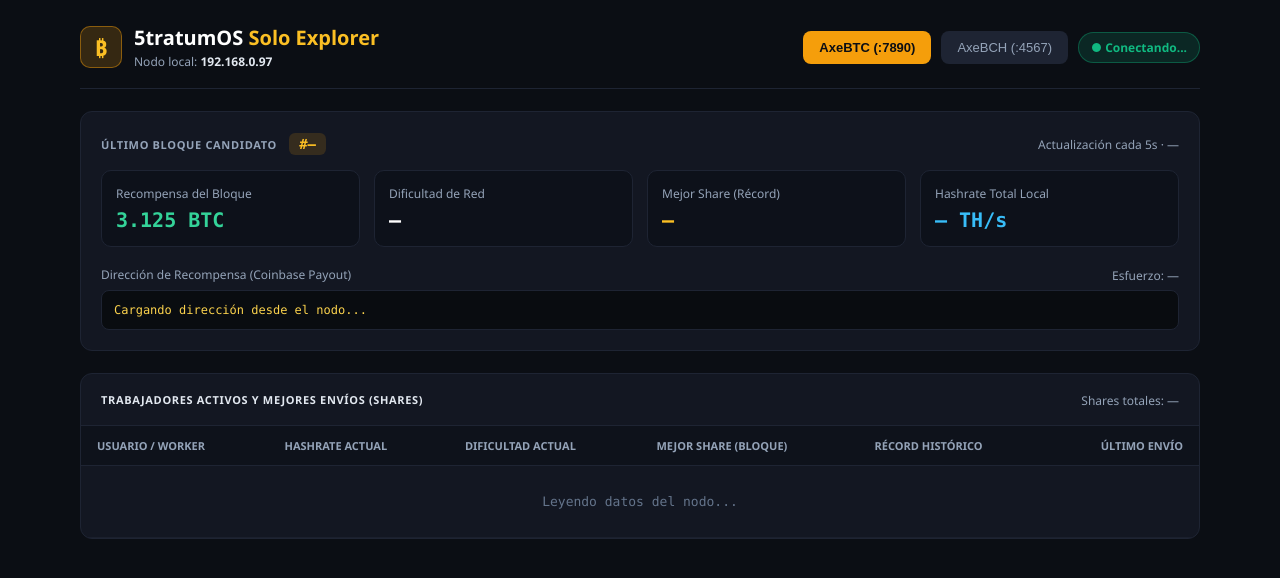
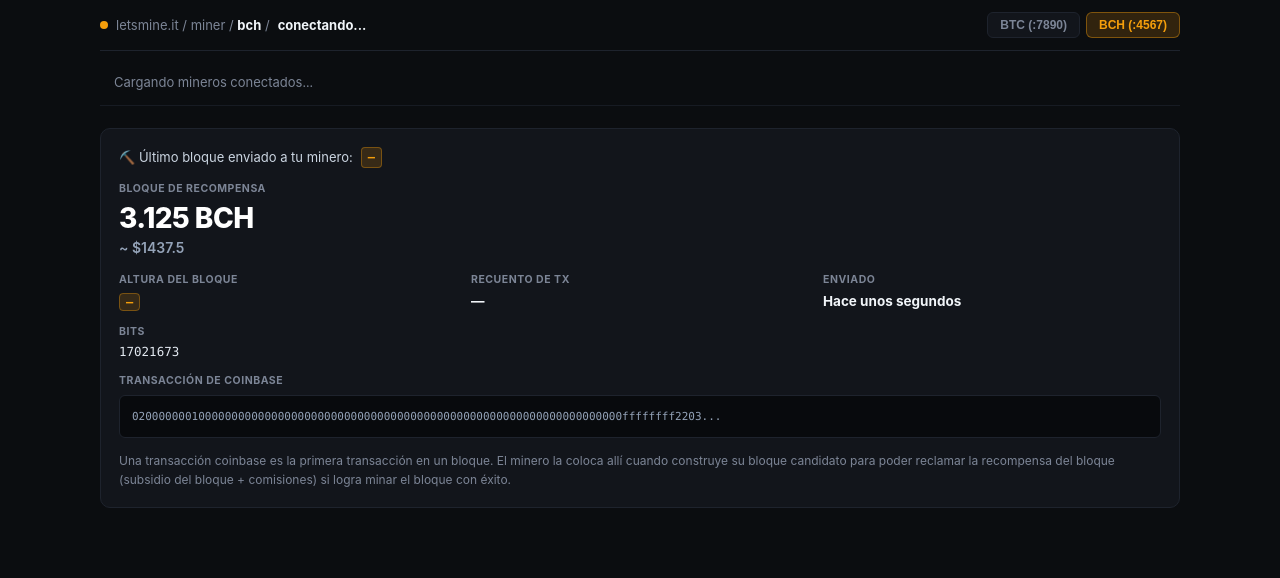
Before and after one commit to mongobarrabi-cloud/solo-explorer, a plain HTML site: page index.html in a window 1280 px wide. Drawn offline with Linux system fonts and the light colour scheme.

Commit message:
Update title and styles in index.html

```diff
--- a/index.html
+++ b/index.html
@@ -1,212 +1,399 @@
+
 <!DOCTYPE html>
 <html lang="es">
 <head>
   <meta charset="UTF-8" />
   <meta name="viewport" content="width=device-width, initial-scale=1.0" />
-  <title>LetsMine Local — 5tratumOS Solo Node</title>
+  <title>letsmine.it — Solo Explorer</title>
   <style>
+    :root {
+      --bg: #0b0d10;
+      --surface: #12151b;
+      --surface-2: #181c24;
+      --hex-bg: #080a0d;
+      --line: #1e232d;
+      --text: #f1f5f9;
+      --muted: #7c8596;
+      --green: #10b981;
+      --green-pill: rgba(16, 185, 129, 0.16);
+      --amber: #f59e0b;
+      --amber-pill: rgba(245, 158, 11, 0.16);
+      --red: #ef4444;
+    }
+
     * { box-sizing: border-box; margin: 0; padding: 0; }
-    body { background-color: #0b0e14; color: #e2e8f0; font-family: 'Segoe UI', system-ui, -apple-system, sans-serif; padding: 24px; }
-    .container { max-width: 1120px; margin: 0 auto; display: flex; flex-direction: column; gap: 22px; }
-    header { display: flex; flex-wrap: wrap; justify-content: space-between; align-items: center; gap: 16px; border-bottom: 1px solid #1e2433; padding-bottom: 18px; }
-    .brand { display: flex; align-items: center; gap: 12px; }
-    .logo { width: 42px; height: 42px; border-radius: 10px; background: rgba(245, 158, 11, 0.18); border: 1px solid rgba(245, 158, 11, 0.45); display: flex; align-items: center; justify-content: center; color: #fbbf24; font-weight: 800; font-size: 22px; }
-    h1 { font-size: 20px; font-weight: 700; color: #ffffff; }
-    h1 span { color: #fbbf24; }
-    .sub { font-size: 12px; color: #94a3b8; margin-top: 2px; }
-    .controls { display: flex; align-items: center; gap: 10px; flex-wrap: wrap; }
-    button { border: none; padding: 9px 16px; border-radius: 8px; font-size: 13px; cursor: pointer; transition: 0.2s; }
-    .tab-active { background-color: #f59e0b; color: #0b0e14; font-weight: 700; }
-    .tab-inactive { background-color: #1e2433; color: #94a3b8; }
-    .tab-inactive:hover { background-color: #283044; color: #ffffff; }
-    .badge { padding: 6px 12px; border-radius: 999px; font-size: 12px; font-weight: 600; }
-    .badge-live { background: rgba(16, 185, 129, 0.15); color: #10b981; border: 1px solid rgba(16, 185, 129, 0.35); }
-    .badge-err { background: rgba(239, 68, 68, 0.15); color: #f87171; border: 1px solid rgba(239, 68, 68, 0.35); }
-    .card { background-color: #131722; border: 1px solid #1e2433; border-radius: 12px; padding: 20px; }
-    .card-header { display: flex; flex-wrap: wrap; justify-content: space-between; align-items: center; gap: 10px; margin-bottom: 16px; }
-    .label-up { font-size: 11px; text-transform: uppercase; letter-spacing: 0.06em; color: #94a3b8; font-weight: 700; }
-    .height-pill { background: rgba(245, 158, 11, 0.15); color: #fbbf24; padding: 3px 10px; border-radius: 6px; font-family: Consolas, monospace; font-weight: 700; font-size: 14px; margin-left: 8px; }
-    .grid-4 { display: grid; grid-template-columns: repeat(auto-fit, minmax(210px, 1fr)); gap: 14px; margin-bottom: 18px; }
-    .stat-box { background-color: #0d111a; border: 1px solid #1e2433; border-radius: 10px; padding: 14px; }
-    .stat-title { font-size: 12px; color: #94a3b8; }
-    .stat-val { font-size: 20px; font-weight: 700; font-family: Consolas, monospace; margin-top: 6px; }
-    .c-green { color: #34d399; }
-    .c-white { color: #ffffff; }
-    .c-amber { color: #fbbf24; }
-    .c-sky { color: #38bdf8; }
-    .hex-box { background-color: #090c10; border: 1px solid #1e2433; border-radius: 8px; padding: 12px; font-family: Consolas, monospace; font-size: 12px; color: #fcd34d; word-break: break-all; margin-top: 6px; }
-    .table-card { padding: 0; overflow: hidden; }
-    .table-top { padding: 16px 20px; border-bottom: 1px solid #1e2433; display: flex; justify-content: space-between; align-items: center; flex-wrap: wrap; gap: 8px; }
-    .table-wrap { overflow-x: auto; }
-    table { width: 100%; border-collapse: collapse; text-align: left; }
-    th { background-color: #0e121b; color: #94a3b8; font-size: 11px; text-transform: uppercase; padding: 12px 16px; border-bottom: 1px solid #1e2433; }
-    td { padding: 14px 16px; border-bottom: 1px solid rgba(30, 36, 51, 0.7); font-family: Consolas, monospace; font-size: 13px; }
-    tr:hover td { background-color: rgba(30, 41, 59, 0.35); }
-    .dot { display: inline-block; width: 8px; height: 8px; border-radius: 50%; margin-right: 8px; }
-    .dot-on { background-color: #10b981; box-shadow: 0 0 8px #10b981; }
-    .dot-off { background-color: #475569; }
+    body {
+      background: var(--bg);
+      color: var(--text);
+      font-family: -apple-system, BlinkMacSystemFont, "Inter", "Segoe UI", Roboto, sans-serif;
+      font-size: 13px;
+      line-height: 1.4;
+      padding: 12px 16px 32px;
+    }
+
+    .page {
+      max-width: 1080px;
+      margin: 0 auto;
+    }
+
+    /* Barra superior minimalista estilo letsmine.it/miner/btc/1C... */
+    .top-nav {
+      display: flex;
+      justify-content: space-between;
+      align-items: center;
+      flex-wrap: wrap;
+      gap: 10px;
+      padding-bottom: 12px;
+      margin-bottom: 8px;
+      border-bottom: 1px solid var(--line);
+    }
+
+    .crumb {
+      display: flex;
+      align-items: center;
+      gap: 8px;
+      font-size: 13px;
+      color: var(--muted);
+    }
+
+    .crumb strong { color: var(--text); font-weight: 700; }
+
+    .live-dot {
+      width: 8px;
+      height: 8px;
+      border-radius: 50%;
+      background: var(--amber);
+    }
+    .live-dot.ok {
+      background: var(--green);
+      box-shadow: 0 0 8px var(--green);
+    }
+
+    .coin-tabs {
+      display: flex;
+      gap: 6px;
+    }
+
+    .coin-tab {
+      background: var(--surface);
+      border: 1px solid var(--line);
+      color: var(--muted);
+      padding: 5px 12px;
+      border-radius: 6px;
+      font-size: 12px;
+      font-weight: 600;
+      cursor: pointer;
+    }
+
+    .coin-tab.active {
+      background: var(--amber-pill);
+      border-color: rgba(245, 158, 11, 0.4);
+      color: var(--amber);
+    }
+
+    /* 1. Lista superior de Workers (sin cabecera, limpia como en la foto) */
+    .workers-wrap {
+      width: 100%;
+      overflow-x: auto;
+      margin-bottom: 22px;
+    }
+
+    .workers-table {
+      width: 100%;
+      border-collapse: collapse;
+      white-space: nowrap;
+    }
+
+    .workers-table td {
+      padding: 10px 12px;
+      border-bottom: 1px solid rgba(30, 35, 45, 0.65);
+      font-variant-numeric: tabular-nums;
+      font-size: 13px;
+    }
+
+    .workers-table tr:hover td {
+      background: rgba(255, 255, 255, 0.02);
+    }
+
+    .w-name {
+      display: flex;
+      align-items: center;
+      gap: 9px;
+      font-weight: 600;
+      color: #e2e8f0;
+    }
+
+    .w-dot {
+      width: 7px;
+      height: 7px;
+      border-radius: 50%;
+      background: var(--green);
+      flex-shrink: 0;
+    }
+    .w-dot.off { background: var(--amber); }
+
+    .w-bold { font-weight: 600; color: #f8fafc; }
+    .w-dim { color: var(--muted); }
+    .w-bad { color: var(--red); }
+
+    /* 2. Sección central: Último bloque enviado a tu minero */
+    .candidate-box {
+      background: var(--surface);
+      border: 1px solid var(--line);
+      border-radius: 10px;
+      padding: 18px;
+      margin-bottom: 24px;
+    }
+
+    .cand-header {
+      display: flex;
+      align-items: center;
+      gap: 8px;
+      font-size: 13px;
+      color: #cbd5e1;
+      margin-bottom: 14px;
+    }
+
+    .height-tag {
+      background: var(--amber-pill);
+      color: var(--amber);
+      border: 1px solid rgba(245, 158, 11, 0.35);
+      font-family: ui-monospace, SFMono-Regular, Menlo, monospace;
+      font-weight: 700;
+      font-size: 12px;
+      padding: 1px 6px;
+      border-radius: 4px;
+    }
+
+    .kicker {
+      font-size: 10.5px;
+      font-weight: 700;
+      letter-spacing: 0.05em;
+      text-transform: uppercase;
+      color: var(--muted);
+    }
+
+    .reward-main {
+      font-size: 28px;
+      font-weight: 800;
+      color: #ffffff;
+      margin-top: 2px;
+      letter-spacing: -0.02em;
+    }
+
+    .reward-sub {
+      font-size: 14px;
+      font-weight: 600;
+      color: #94a3b8;
+      margin-bottom: 16px;
+    }
+
+    .stats-3col {
+      display: grid;
+      grid-template-columns: repeat(3, minmax(110px, 1fr));
+      gap: 14px;
+      margin-bottom: 14px;
+    }
+
+    .stat-val {
+      margin-top: 4px;
+      font-size: 13.5px;
+      font-weight: 700;
+      color: #f1f5f9;
+    }
+
+    .bits-row {
+      margin-bottom: 14px;
+    }
+
+    .bits-code {
+      margin-top: 3px;
+      font-family: ui-monospace, SFMono-Regular, Menlo, monospace;
+      font-size: 12.5px;
+      color: #e2e8f0;
+    }
+
+    .coinbase-dump {
+      margin-top: 6px;
+      background: var(--hex-bg);
+      border: 1px solid var(--line);
+      border-radius: 6px;
+      padding: 12px;
+      font-family: ui-monospace, SFMono-Regular, Menlo, monospace;
+      font-size: 11px;
+      color: #94a3b8;
+      word-break: break-all;
+      line-height: 1.55;
+      margin-bottom: 14px;
+    }
+
+    .coinbase-desc {
+      font-size: 12px;
+      color: var(--muted);
+      line-height: 1.55;
+    }
+
+    .coinbase-desc p + p { margin-top: 10px; }
+
+    .addr-mark {
+      background: var(--amber-pill);
+      color: #fbbf24;
+      padding: 1px 5px;
+      border-radius: 3px;
+      font-weight: 600;
+    }
+
+    /* 3. Sección inferior: Últimos envíos / Últimos bloques */
+    .feed-tabs {
+      display: flex;
+      gap: 20px;
+      border-bottom: 1px solid var(--line);
+      margin-bottom: 6px;
+    }
+
+    .feed-tab {
+      background: none;
+      border: none;
+      color: var(--muted);
+      font-size: 13px;
+      font-weight: 600;
+      padding: 8px 2px;
+      cursor: pointer;
+      border-bottom: 2px solid transparent;
+    }
+
+    .feed-tab.active {
+      color: var(--green);
+      border-bottom-color: var(--green);
+    }
+
+    .feed-wrap {
+      width: 100%;
+      overflow-x: auto;
+    }
+
+    .feed-table {
+      width: 100%;
+      border-collapse: collapse;
+      white-space: nowrap;
+      text-align: left;
+    }
+
+    .feed-table th {
+      font-size: 10.5px;
+      font-weight: 700;
+      text-transform: uppercase;
+      letter-spacing: 0.04em;
+      color: var(--muted);
+      padding: 10px 10px;
+      border-bottom: 1px solid var(--line);
+    }
+
+    .feed-table td {
+      padding: 10px 10px;
+      border-bottom: 1px solid rgba(30, 35, 45, 0.55);
+      vertical-align: top;
+      font-variant-numeric: tabular-nums;
+    }
+
+    .diff-chip {
+      display: inline-block;
+      background: var(--surface-2);
+      border: 1px solid var(--line);
+      color: #cbd5e1;
+      font-family: ui-monospace, monospace;
+      font-size: 11.5px;
+      font-weight: 600;
+      padding: 2px 7px;
+      border-radius: 4px;
+    }
+
+    .diff-chip.mega {
+      background: var(--green-pill);
+      border-color: rgba(16, 185, 129, 0.35);
+      color: var(--green);
+    }
+
+    .hash-line {
+      font-family: ui-monospace, SFMono-Regular, Menlo, monospace;
+      font-size: 12px;
+      color: #94a3b8;
+    }
+
+    .hash-lead {
+      color: var(--green);
+      font-weight: 700;
+    }
+
+    .rig-model {
+      display: block;
+      font-size: 11px;
+      color: var(--muted);
+      margin-top: 2px;
+    }
   </style>
 </head>
 <body>
-  <div class="container">
-    <header>
-      <div class="brand">
-        <div class="logo">₿</div>
-        <div>
-          <h1>5tratumOS <span>Solo Explorer</span></h1>
-          <div class="sub">Nodo local: <strong style="color:#e2e8f0" id="host-label">192.168.0.97</strong></div>
-        </div>
+  <div class="page">
+    <!-- Barra superior estilo letsmine.it/miner/btc/... -->
+    <div class="top-nav">
+      <div class="crumb">
+        <span id="connLight" class="live-dot"></span>
+        <span>letsmine.it / miner / <strong id="coinSlug">bch</strong> /</span>
+        <strong id="walletShort">conectando...</strong>
       </div>
-      <div class="controls">
-        <button id="btn-btc" onclick="switchPool('axebtc')" class="tab-active">AxeBTC (:7890)</button>
-        <button id="btn-bch" onclick="switchPool('axebch')" class="tab-inactive">AxeBCH (:4567)</button>
-        <span id="status-badge" class="badge badge-live">● Conectando...</span>
+      <div class="coin-tabs">
+        <button id="swBtc" class="coin-tab" onclick="selectNetwork('BTC')">BTC (:7890)</button>
+        <button id="swBch" class="coin-tab active" onclick="selectNetwork('BCH')">BCH (:4567)</button>
       </div>
-    </header>
+    </div>
 
-    <section class="card">
-      <div class="card-header">
-        <div>
-          <span class="label-up">Último Bloque Candidato</span>
-          <span id="block-height" class="height-pill">#—</span>
-        </div>
-        <div class="sub">Actualización cada 5s · <span id="last-update">—</span></div>
+    <!-- 1. Tabla superior de Workers (sin cabecera, igual a la captura) -->
+    <div class="workers-wrap">
+      <table class="workers-table">
+        <tbody id="workersList">
+          <tr>
+            <td class="w-dim" style="padding:14px;">Cargando mineros conectados...</td>
+          </tr>
+        </tbody>
+      </table>
+    </div>
+
+    <!-- 2. Último bloque enviado a tu minero -->
+    <div class="candidate-box">
+      <div class="cand-header">
+        <span>⛏️ Último bloque enviado a tu minero:</span>
+        <span id="blkHeightTop" class="height-tag">—</span>
       </div>
 
-      <div class="grid-4">
-        <div class="stat-box">
-          <div class="stat-title">Recompensa del Bloque</div>
-          <div id="block-reward" class="stat-val c-green">3.125 BTC</div>
+      <div class="kicker">BLOQUE DE RECOMPENSA</div>
+      <div id="blkReward" class="reward-main">3.125 BCH</div>
+      <div id="blkUsd" class="reward-sub">~ $1437.5</div>
+
+      <div class="stats-3col">
+        <div>
+          <div class="kicker">ALTURA DEL BLOQUE</div>
+          <div class="stat-val"><span id="blkHeightMid" class="height-tag">—</span></div>
         </div>
-        <div class="stat-box">
-          <div class="stat-title">Dificultad de Red</div>
-          <div id="net-diff" class="stat-val c-white">—</div>
+        <div>
+          <div class="kicker">RECUENTO DE TX</div>
+          <div id="blkTxCount" class="stat-val">—</div>
         </div>
-        <div class="stat-box">
-          <div class="stat-title">Mejor Share (Récord)</div>
-          <div id="best-ever" class="stat-val c-amber">—</div>
-        </div>
-        <div class="stat-box">
-          <div class="stat-title">Hashrate Total Local</div>
-          <div id="total-hashrate" class="stat-val c-sky">— TH/s</div>
+        <div>
+          <div class="kicker">ENVIADO</div>
+          <div id="blkSentAgo" class="stat-val">Hace unos segundos</div>
         </div>
       </div>
 
-      <div>
-        <div style="display:flex; justify-content:space-between; align-items:center;">
-          <span class="stat-title">Dirección de Recompensa (Coinbase Payout)</span>
-          <span id="luck-pct" class="sub">Esfuerzo: —</span>
-        </div>
-        <div id="payout-box" class="hex-box">Cargando dirección desde el nodo...</div>
+      <div class="bits-row">
+        <div class="kicker">BITS</div>
+        <div id="blkBits" class="bits-code">17021673</div>
       </div>
-    </section>
 
-    <section class="card table-card">
-      <div class="table-top">
-        <span class="label-up" style="color:#e2e8f0">Trabajadores Activos y Mejores Envíos (Shares)</span>
-        <span id="total-shares" class="sub">Shares totales: —</span>
+      <div class="kicker">TRANSACCIÓN DE COINBASE</div>
+      <div id="cbHex" class="coinbase-dump">
+        02000000010000000000000000000000000000000000000000000000000000000000000000ffffffff2203...
       </div>
-      <div class="table-wrap">
-        <table>
-          <thead>
-            <tr>
-              <th>Usuario / Worker</th>
-              <th>Hashrate Actual</th>
-              <th>Dificultad Actual</th>
-              <th>Mejor Share (Bloque)</th>
-              <th>Récord Histórico</th>
-              <th style="text-align:right">Último Envío</th>
-            </tr>
-          </thead>
-          <tbody id="workers-table">
-            <tr><td colspan="6" style="text-align:center; padding:28px; color:#64748b">Leyendo datos del nodo...</td></tr>
-          </tbody>
-        </table>
-      </div>
-    </section>
-  </div>
 
-  <script>
-    const HOST = window.location.hostname || '192.168.0.97';
-    document.getElementById('host-label').textContent = HOST;
-
-    const POOLS = {
-      axebtc: {
-        stratumPort: 7890,
-        coin: 'BTC',
-        reward: '3.125 BTC',
-        endpoints: [
-          '/apps/axebtc/api/status',
-          '/apps/axebtc/api/stats',
-          `http://${HOST}:7891/api/status`
-        ]
-      },
-      axebch: {
-        stratumPort: 4567,
-        coin: 'BCH',
-        reward: '3.125 BCH',
-        endpoints: [
-          '/apps/axebch/api/status',
-          '/apps/axebch/api/stats',
-          `http://${HOST}:4568/api/status`
-        ]
-      }
-    };
-
-    let currentApp = 'axebtc';
-
-    function formatNumber(num) {
-      if (num === null || num === undefined || isNaN(num)) return '—';
-      if (num >= 1e15) return (num / 1e15).toFixed(2) + ' P';
-      if (num >= 1e12) return (num / 1e12).toFixed(2) + ' T';
-      if (num >= 1e9) return (num / 1e9).toFixed(2) + ' G';
-      if (num >= 1e6) return (num / 1e6).toFixed(2) + ' M';
-      if (num >= 1e3) return (num / 1e3).toFixed(2) + ' K';
-      return Number(num).toLocaleString('es-ES');
-    }
-
-    function formatHashrate(hs) {
-      if (!hs || isNaN(hs)) return '0.00 H/s';
-      if (hs >= 1e15) return (hs / 1e15).toFixed(2) + ' PH/s';
-      if (hs >= 1e12) return (hs / 1e12).toFixed(2) + ' TH/s';
-      if (hs >= 1e9) return (hs / 1e9).toFixed(2) + ' GH/s';
-      if (hs >= 1e6) return (hs / 1e6).toFixed(2) + ' MH/s';
-      return Number(hs).toFixed(2) + ' H/s';
-    }
-
-    function timeAgo(ts) {
-      if (!ts) return '—';
-      const sec = Math.max(0, Math.floor(Date.now() / 1000 - ts));
-      if (sec < 60) return `hace ${sec}s`;
-      if (sec < 3600) return `hace ${Math.floor(sec / 60)}m`;
-      return `hace ${Math.floor(sec / 3600)}h`;
-    }
-
-    function switchPool(poolKey) {
-      currentApp = poolKey;
-      document.getElementById('btn-btc').className = poolKey === 'axebtc' ? 'tab-active' : 'tab-inactive';
-      document.getElementById('btn-bch').className = poolKey === 'axebch' ? 'tab-active' : 'tab-inactive';
-      document.getElementById('block-reward').textContent = POOLS[poolKey].reward;
-      fetchStats();
-    }
-
-    async function fetchWithFallback(urls) {
-      for (const url of urls) {
-        try {
-          const res = await fetch(url, { cache: 'no-store' });
-          if (res.ok) {
-            const contentType = res.headers.get('content-type') || '';
-            if (contentType.includes('application/json')) {
-              return await res.json();
-            }
-          }
-        } catch (e) {}
-      }
-      throw new Error('No responde la API de la pool');
-    }
-
-    async function fetchStats() {
-      const cfg = POOLS[currentApp];
-      const badge = document.getElementById('status-badge');
-
-      try {
+      <div class="coinbase-desc">
+        <p>Una transacción coinbase es la primera transacción en un bloque. El minero la coloca allí cuando construye su bloque candidato para poder reclamar la recompensa del bloque (subsidio del bloque + comisiones) si logra minar el bloque con éxito.</p>
```
